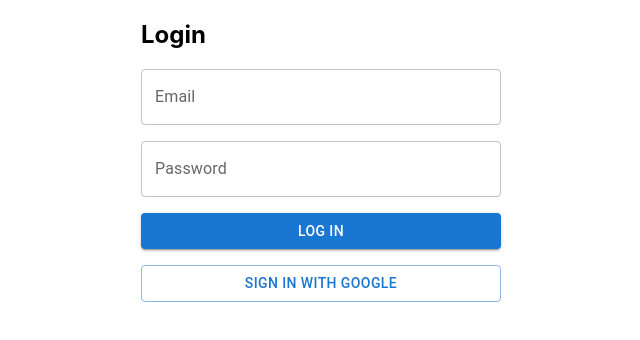
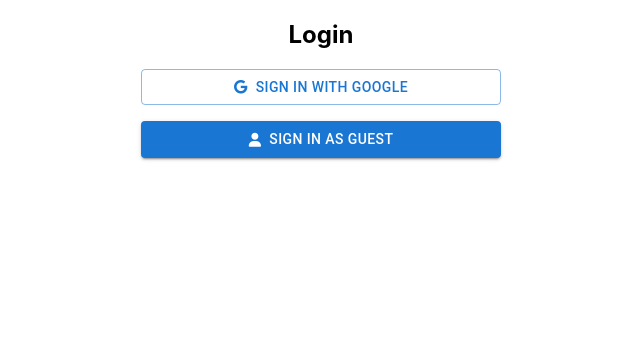
Before and after one commit to tobiasbjurstrom/teefinder-devops, a React (Create React App) app in the folder teefinder/: page / in a window 1280 px wide. Shown: the top 340 px of the page, without its empty margins (319-959 px from the left). Built offline with nearby package versions, Linux system fonts and the light colour scheme; no server answers; the database is empty.

Commit message:
ändrade login
ändrade login till att bara hantera gästinlogg och googleinlogg

```diff
--- a/teefinder/src/firebaseModel.js
+++ b/teefinder/src/firebaseModel.js
@@ -6,6 +6,7 @@ import { fetchGolfCourses } from "./golfCourseSource";
 
 const app = initializeApp(firebaseConfig);
 const db = getDatabase(app);
+const usersRef = ref(db, "users");
 
 const PATH = "golfModel";
 
--- a/teefinder/src/reactjs/loginPresenter.jsx
+++ b/teefinder/src/reactjs/loginPresenter.jsx
@@ -5,7 +5,6 @@ import {
   signInWithPopup,
   GoogleAuthProvider,
   onAuthStateChanged,
-  signInWithEmailAndPassword,
 } from "firebase/auth";
 import LoginView from "../views/loginView";
 import { useNavigate } from "react-router-dom";
@@ -16,7 +15,6 @@ const LoginPresenter = observer(({ model }) => {
   const [errors, setErrors] = useState({});
   const navigate = useNavigate();
 
-  // Monitor authentication state
   useEffect(() => {
     const unsubscribe = onAuthStateChanged(auth, (user) => {
       if (user) {
@@ -40,19 +38,16 @@ const LoginPresenter = observer(({ model }) => {
     }
   };
 
-  // Handle email/password login
-  const handleEmailPasswordLogin = async (email, password) => {
-    try {
-      await signInWithEmailAndPassword(auth, email, password);
-    } catch (error) {
-      setErrors((prevErrors) => ({ ...prevErrors, email: "Invalid email or password. Please try again." }));
-    }
+  // hantera gästinlogg
+  const handleGuestLogin = () => {
+    model.setUserToGuestAccount();
+    navigate("/");
   };
 
   return (
     <LoginView
-      onLogin={handleEmailPasswordLogin}
       onGoogleLogin={handleGoogleLogin}
+      onGuestLogin={handleGuestLogin}
       isLoggedIn={!!model.user}
       errors={errors}
     />
--- a/teefinder/src/views/loginView.jsx
+++ b/teefinder/src/views/loginView.jsx
@@ -1,67 +1,29 @@
-import React, { useState } from "react";
-import { Button, TextField } from "@mui/material";
+import React from "react";
+import { Button } from "@mui/material";
 
-function LoginView({ onLogin, onGoogleLogin, errors }) {
-  const [email, setEmail] = useState("");
-  const [password, setPassword] = useState("");
-  const [emailError, setEmailError] = useState(false);
-  const [passwordError, setPasswordError] = useState(false);
-
-  const handleEmailChange = (e) => setEmail(e.target.value);
-  const handlePasswordChange = (e) => setPassword(e.target.value);
-
-  const validateEmail = () => {
-    const isValidEmail = /^[^\s@]+@[^\s@]+\.[^\s@]+$/.test(email);
-    setEmailError(!isValidEmail);
-  };
-
-  const validatePassword = () => setPasswordError(password.length === 0);
-
-  const handleSubmit = (e) => {
-    e.preventDefault();
-    if (!emailError && !passwordError) {
-      onLogin(email, password);
-    }
-  };
-
+function LoginView({ onGoogleLogin, onGuestLogin, errors }) {
   return (
-    <div>
-      <form onSubmit={handleSubmit} style={{ maxWidth: "360px", margin: "auto" }}>
-        <h2>Login</h2>
-        <div style={{ marginBottom: "1rem" }}>
-          <TextField
-            fullWidth
-            type="email"
-            label="Email"
-            value={email}
-            onChange={handleEmailChange}
-            onBlur={validateEmail}
-            error={emailError || !!errors?.email}
-            helperText={emailError ? "Enter a valid email address" : errors?.email || ""}
-          />
-        </div>
-        <div style={{ marginBottom: "1rem" }}>
-          <TextField
-            fullWidth
-            type="password"
-            label="Password"
-            value={password}
-            onChange={handlePasswordChange}
-            onBlur={validatePassword}
-            error={passwordError || !!errors?.password}
-            helperText={
-              passwordError ? "Password cannot be empty" : errors?.password || ""
-            }
-          />
-        </div>
-        <Button fullWidth type="submit" variant="contained" style={{ marginBottom: "1rem" }}>
-          Log In
-        </Button>
-        <Button fullWidth variant="outlined" onClick={onGoogleLogin}>
-          Sign in with Google
-        </Button>
-        {errors.google && <p style={{ color: "red" }}>{errors.google}</p>}
-      </form>
+    <div style={{ maxWidth: "360px", margin: "auto", textAlign: "center" }}>
+      <h2>Login</h2>
+      <Button
+        fullWidth
+        variant="outlined"
+        style={{ marginBottom: "1rem" }}
+        onClick={onGoogleLogin}
+      >
+        <i className="fa-brands fa-google" style={{ marginRight: "8px" }} />
+        Sign in with Google
+      </Button>
+      <Button
+        fullWidth
+        variant="contained"
+        color="primary"
+        onClick={onGuestLogin}
+      >
+        <i className="fa-solid fa-user" style={{ marginRight: "8px" }} />
+        Sign in as Guest
+      </Button>
+      {errors?.google && <p style={{ color: "red", marginTop: "1rem" }}>{errors.google}</p>}
     </div>
   );
 }
```
